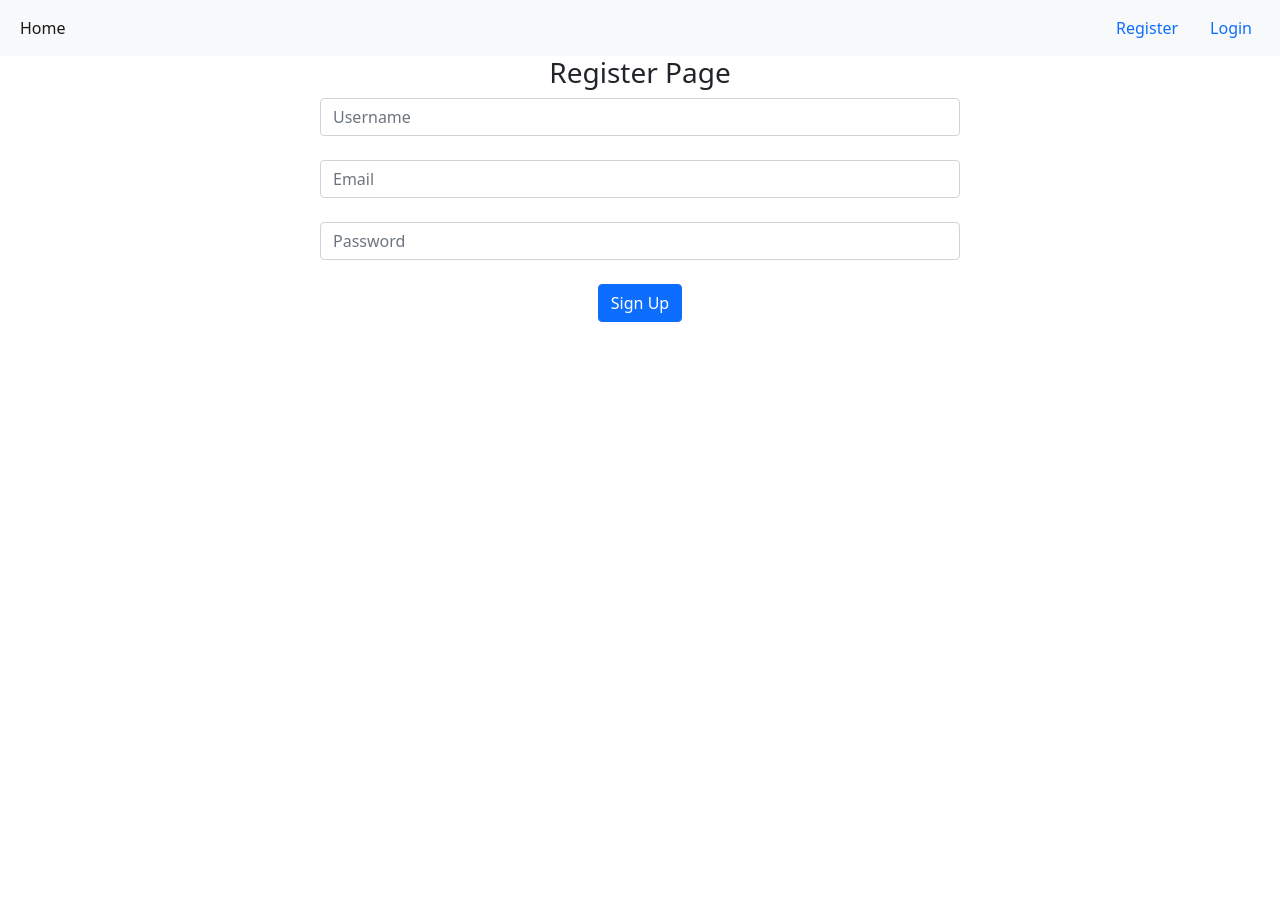
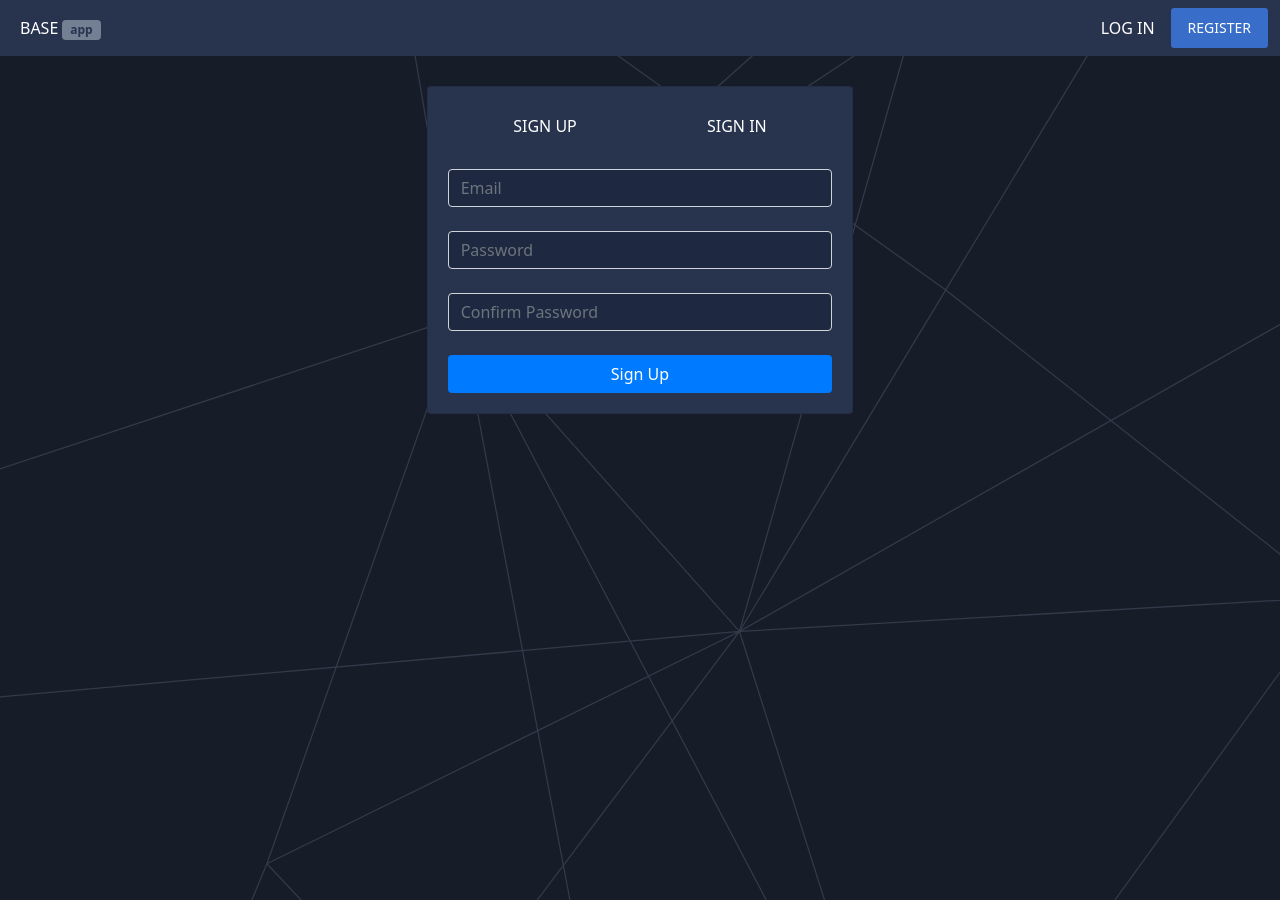
Before and after one commit to rubi022/react-app, a React (Create React App) app in the folder barong-api-user-auth-new/: page /register in a window 1280 px wide. Before the commit the page ends 800 px from the top, so only its background shows below. Built offline with nearby package versions, Linux system fonts and the light colour scheme.

Commit message:
addded design loagin register
addded design loagin register and also email verify page

```diff
--- a/barong-api-user-auth-new/src/App.css
+++ b/barong-api-user-auth-new/src/App.css
@@ -1,38 +1,88 @@
-.App {
-  text-align: center;
+.card {
+  padding: 20px;
+  background-color: #28334e !important;
 }
 
-.App-logo {
-  height: 40vmin;
-  pointer-events: none;
+.resgister-div {
+  margin-top: 30px;
 }
-
-@media (prefers-reduced-motion: no-preference) {
-  .App-logo {
-    animation: App-logo-spin infinite 20s linear;
-  }
+.navbar {
+  background-color: #28334e !important;
 }
-
-.App-header {
-  background-color: #282c34;
-  min-height: 100vh;
-  display: flex;
-  flex-direction: column;
-  align-items: center;
+.right-nav-item .nav-link {
+  color: white !important;
+}
+.right-nav-item .btn-register-nav {
+  background-color: #386dc9 !important;
+}
+.navbar-nav .nav-link {
+  color: white;
+}
+.navbar-nav .bg-secondary {
+  background-color: #737f92 !important;
+  color: #28334e !important;
+}
+.card .btn-login-focus:focus {
+  outline: 0 !important;
+  box-shadow: none !important;
+}
+.App {
+  background: url(../public/images/background.svg);
+  background-size: cover;
+  height: 900px;
+  /* height: calc(100vh - calc(0.5em * 9.84));
+  height: calc(100vh - calc(var(--gap) * 9.84)); */
   justify-content: center;
-  font-size: calc(10px + 2vmin);
+  margin: 0 auto;
+  color: var(--secondary-contrast-cta-color);
+  background-color: #171c29;
+}
+.card .btn-sign {
+  background-color: #007bff;
+  color: white;
+}
+.card .btn-sign:hover {
+  background-color: #007bff;
   color: white;
 }
 
-.App-link {
-  color: #61dafb;
+.card .btn-group-top-reg {
+  background-color: #28334e;
+  color: white;
+  outline: 0 !important;
+  box-shadow: none !important;
+}
+.card .btn-group-top-reg:hover {
+  background-color: #28334e;
+  color: white;
+  outline: 0 !important;
+  box-shadow: none !important;
+}
+.card .btn-group-top-log {
+  background-color: #28334e;
+  color: white;
+  outline: 0 !important;
+  box-shadow: none !important;
+}
+.card .btn-group-top-log:hover {
+  background-color: #28334e;
+  color: white;
+  outline: 0 !important;
+  box-shadow: none !important;
 }
 
-@keyframes App-logo-spin {
-  from {
-    transform: rotate(0deg);
-  }
-  to {
-    transform: rotate(360deg);
-  }
+.landing-div {
+  color: white;
 }
+.card-sign .form-control {
+  background-color: #1e2841;
+  color: white;
+}
+.card-sign .form-control:focus {
+  background-color: #1e2841;
+  color: white;
+}
+.verify-email-div {
+  margin-top: 30px;
+  color: white;
+}
--- a/barong-api-user-auth-new/src/App.js
+++ b/barong-api-user-auth-new/src/App.js
@@ -1,41 +1,23 @@
 import './App.css';
 import 'bootstrap/dist/css/bootstrap.min.css';
-import { Routes, Route, Link } from "react-router-dom";
+import { Routes, Route } from "react-router-dom";
+import Navbar from './components/Navbar';
 import Register from './components/Register';
 import Login from './components/Login';
+import LandingPage from './components/LandingPage';
+import VerifyEmail from './components/VerifyEmail';
+
 
 function App() {
   return (
     <div className="App">
-      <nav className="navbar navbar-expand-lg navbar-light bg-light">
-        <div className="container-fluid">
+      <Navbar />
+      <Routes>
+        <Route exact path="/" element={<LandingPage />} />
+        <Route path="register" element={<Register />} />
+        <Route path="login" element={<Login />} />
+        <Route path="email-verification" element={<VerifyEmail />} />
 
-          <div className="collapse navbar-collapse" id="navbarSupportedContent">
-            <ul className="navbar-nav me-auto mb-2 mb-lg-0">
-              <li className="nav-item">
-                <a className="nav-link active" aria-current="page" href="/">Home</a>
-              </li>
-
-            </ul>
-            <form className="d-flex">
-
-              {/* <a class="nav-link" href="#">Login</a> */}
-
-              {/* <Routes>
-                <Route path="register" class="nav-link" element={<Register />} />
-                <Route path="login" element={<Login />} />
-              </Routes> */}
-              <Link className="nav-link" to="/register">Register</Link>
-              <Link className="nav-link" to="/login">Login</Link>
-
-            </form>
-          </div>
-        </div>
-      </nav>
-
-      <Routes>
-        <Route path="register" className="nav-link" element={<Register />} />
-        <Route path="login" element={<Login />} />
       </Routes>
     </div>
   );
--- /dev/null
+++ b/barong-api-user-auth-new/src/components/LandingPage.js
@@ -0,0 +1,14 @@
+
+const LandingPage = () => {
+    return (
+        <div className="landing-div">
+            <h3>
+                Landing page
+            </h3>
+
+        </div>
+
+    )
+};
+
+export default LandingPage;
--- a/barong-api-user-auth-new/src/components/Login.js
+++ b/barong-api-user-auth-new/src/components/Login.js
@@ -1,63 +1,31 @@
+import { Link } from "react-router-dom";
 
-import React, { useState } from "react";
-// import { useHistory } from "react-router-dom"
-import { useNavigate } from 'react-router-dom';
 
 const Login = () => {
+    return (
 
-  //  const [username, setUsername] = useState("")
-    const [email, setEmail] = useState("")
-    const [password, setPassword] = useState("")
-    const navigate = useNavigate();
+        <div className="col-sm-4 offset-sm-4 resgister-div">
+            <div className="card card-sign">
+                <div className="btn-group">
+                    <Link to="/register" className="btn btn-group-top-reg active" aria-current="page">SIGN UP</Link>
+                    <Link to="/login" className="btn btn-group-top-log ">SIGN IN</Link>
+
+                </div>
+                <br />
 
 
 
-    const logme = async () => {
 
-        let item = { email, password }
+                <input type="email" className="form-control" placeholder="Email" />
+                <br />
 
-        console.warn(item)
+                <input type="password" className="form-control" placeholder="Password" />
+                <br />
 
+                <button className="btn btn-sign">Login</button>
+            </div>
 
-        // let result = await fetch("http://localhost:5000/users",
-
-        let result = await fetch("https://cp.btfd.cc/api/v2/barong/identity/sessions",
-
-            {
-                method: 'POST',
-                body: JSON.stringify(item),
-                headers: {
-                    "Content-Type": "application/json",
-                    "Accept": "application/json"
-                }
-            })
-
-        result = await result.json()
-        // console.warn("result", result)
-        localStorage.setItem("user-info", JSON.stringify(result))
-        // history.push("/login")
-        navigate('/login');
-
-    }
-
-
-    return (
-
-        <div className="col-sm-6 offset-sm-3">
-
-            <h3> Login Page</h3>
-
-            <br />
-
-            <input type="email" value={email} onChange={(e) => setEmail(e.target.value)} className="form-control" placeholder="Email" />
-            <br />
-
-            <input type="password" value={password} onChange={(e) => setPassword(e.target.value)} className="form-control" placeholder="Password" />
-            <br />
-
-            <button onClick={logme} className="btn btn-primary">Login</button>
         </div>
-
     )
 };
 
--- /dev/null
+++ b/barong-api-user-auth-new/src/components/Navbar.js
@@ -0,0 +1,29 @@
+import { Link } from "react-router-dom";
+
+const Navbar = () => {
+    return (
+
+        <nav className="navbar navbar-expand-lg ">
+            <div className="container-fluid">
+
+                <div className="collapse navbar-collapse" id="navbarSupportedContent">
+                    <ul className="navbar-nav me-auto mb-2 mb-lg-0">
+                        <li className="nav-item">
+                            <a className="nav-link active" aria-current="page" href="/">BASE  <span className="badge bg-secondary">app</span> </a>
+                        </li>
+
+                    </ul>
+                    <form className="d-flex right-nav-item">
+
+
+                        <Link className="nav-link" to="/login">LOG IN</Link>
+                        <Link className="nav-link btn btn-register-nav btn-sm" to="/register">REGISTER</Link>
+
+                    </form>
+                </div>
+            </div>
+        </nav>
+    )
+};
+
+export default Navbar;
--- a/barong-api-user-auth-new/src/components/Register.js
+++ b/barong-api-user-auth-new/src/components/Register.js
@@ -1,25 +1,25 @@
 
 import React, { useState } from "react";
-// import { useHistory } from "react-router-dom"
 import { useNavigate } from 'react-router-dom';
+import { Link } from "react-router-dom";
+
 
 const Register = () => {
 
-    const [username, setUsername] = useState("")
     const [email, setEmail] = useState("")
     const [password, setPassword] = useState("")
+    const [confirmPassword, setConfirmPassword] = useState("")
+
     const navigate = useNavigate();
 
 
 
     const signUp = async () => {
 
-        let item = { username, email, password }
-
-        console.warn(item)
+        let item = { email, password }
 
 
-        // let result = await fetch("http://localhost:5000/users",
+
         let result = await fetch("https://cp.btfd.cc/api/v2/barong/identity/users",
 
             {
@@ -32,29 +32,38 @@ const Register = () => {
             })
 
         result = await result.json()
-        // console.warn("result", result)
+        console.warn("result", result)
         localStorage.setItem("user-info", JSON.stringify(result))
-        // history.push("/login")
-        navigate('/login');
+        navigate('/email-verification');
 
     }
 
 
     return (
 
-        <div className="col-sm-6 offset-sm-3">
+        <div className="col-sm-4 offset-sm-4 resgister-div">
+            <div className="card card-sign">
+                <div className="btn-group">
+                    <Link to="/register" className="btn btn-group-top-reg active" aria-current="page">SIGN UP </Link>
+                    <Link to="/login" className="btn btn-group-top-log">SIGN IN</Link>
 
-            <h3> Register Page</h3>
-            <input type="text" value={username} onChange={(e) => setUsername(e.target.value)} className="form-control" placeholder="Username" />
-            <br />
+                </div>
+                <br />
 
-            <input type="email" value={email} onChange={(e) => setEmail(e.target.value)} className="form-control" placeholder="Email" />
-            <br />
 
-            <input type="password" value={password} onChange={(e) => setPassword(e.target.value)} className="form-control" placeholder="Password" />
-            <br />
+                <input type="email" value={email} onChange={(e) => setEmail(e.target.value)} className="form-control" placeholder="Email" />
+                <br />
 
-            <button onClick={signUp} className="btn btn-primary">Sign Up</button>
+                <input type="password" value={password} onChange={(e) => setPassword(e.target.value)} className="form-control" placeholder="Password" />
+                <br />
+                <input type="password" value={confirmPassword} onChange={(e) => setConfirmPassword(e.target.value)} className="form-control" placeholder="Confirm Password" />
+                <br />
+
+
+                <button onClick={signUp} className="btn btn-sign">Sign Up</button>
+            </div>
+
+
         </div>
 
     )
--- /dev/null
+++ b/barong-api-user-auth-new/src/components/VerifyEmail.js
@@ -0,0 +1,15 @@
+
+const VerifyEmail = () => {
+    return (
+
+        <div className="verify-email-div">
+            <div className="col-sm-4 offset-sm-4 ">
+
+                <h3>Verify email</h3>
+                <button className="btn btn-info"> Verify</button>
+            </div>
+        </div>
+    )
+};
+
+export default VerifyEmail;
--- a/barong-api-user-auth-new/src/index.js
+++ b/barong-api-user-auth-new/src/index.js
@@ -4,6 +4,8 @@ import './index.css';
 import App from './App';
 import reportWebVitals from './reportWebVitals';
 import { BrowserRouter } from "react-router-dom";
+
+
 
 
 ReactDOM.render(
@@ -16,7 +18,5 @@ ReactDOM.render(
   document.getElementById('root')
 );
 
-// If you want to start measuring performance in your app, pass a function
-// to log results (for example: reportWebVitals(console.log))
-// or send to an analytics endpoint. Learn more: https://bit.ly/CRA-vitals
+
 reportWebVitals();
```
Also changed, not shown: barong-api-user-auth-new/public/index.html (+8 -25 lines), barong-api-user-auth-new/public/images/background.svg (added), 1 other file (tests, documents, lock files or other folders).
